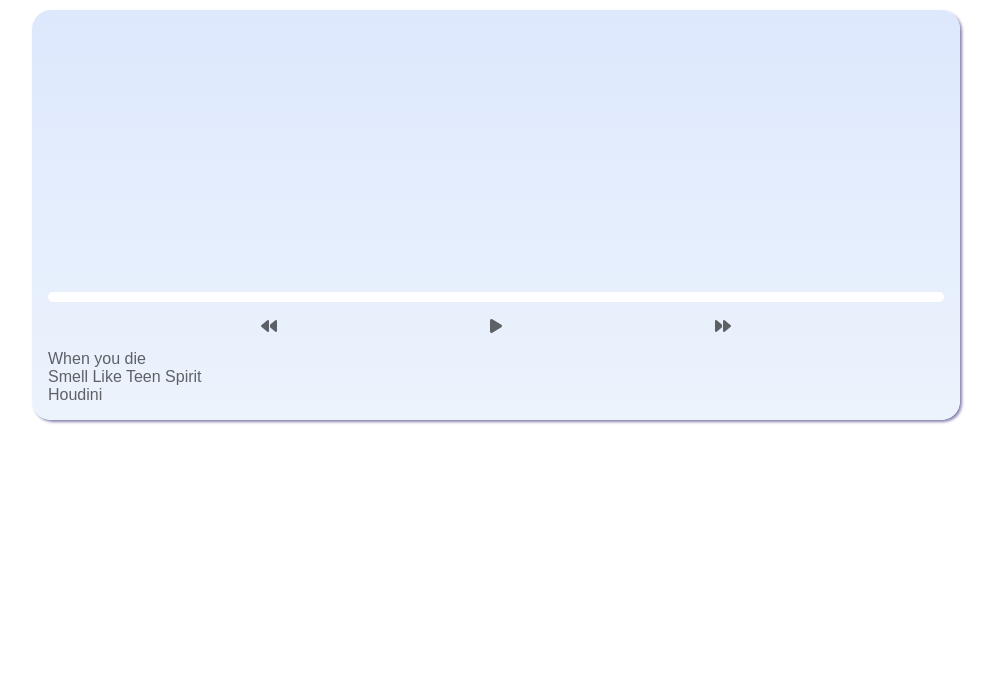
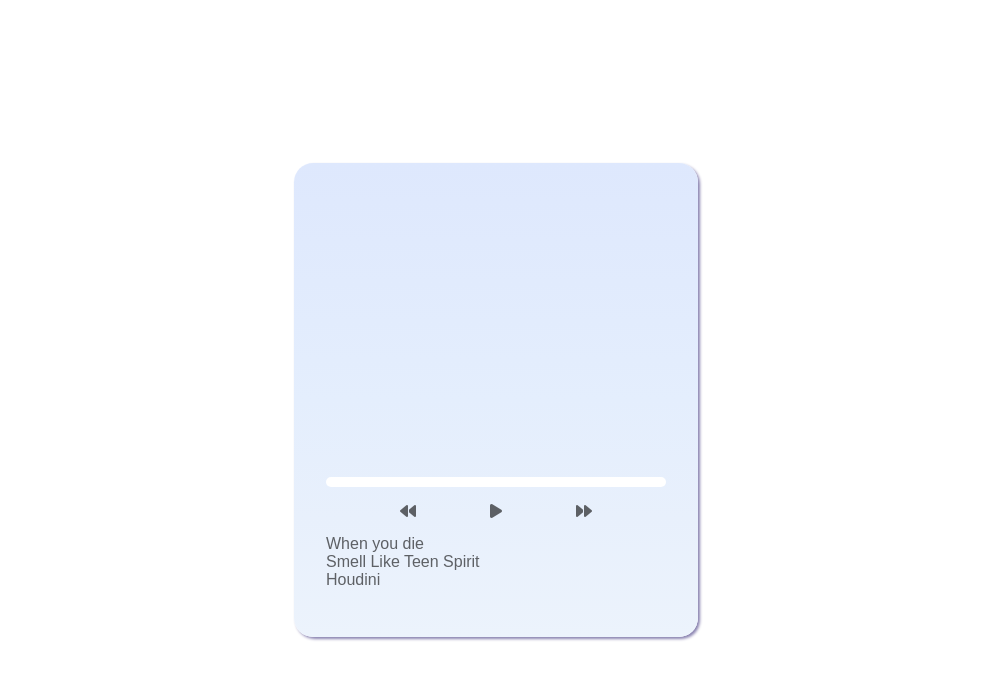
Before and after one commit to BetanzosJefferson/Music-player, a website: page index.html in a window 1280 px wide. Shown: the whole page, without its empty margins (144-1139 px from the left). Drawn offline with Linux system fonts and the light colour scheme; a web font is replaced by a local one.

Commit message:
Media queries css

```diff
--- a/src/css/main.css
+++ b/src/css/main.css
@@ -10,6 +10,7 @@
     padding: 0;
 }
 html, body{
+    height: 100vh;
     box-sizing: border-box;
     font-family: var(--mainFont);
 }
@@ -21,7 +22,6 @@
 .container{
     margin-top: 10px;
     margin-bottom: 10px;
-    height: 100%;
     width: 70%;
     background-image: linear-gradient(
       to bottom,
@@ -105,3 +105,11 @@
     font-weight: bold;
     color: var(--active);
 }
+
+@media (min-width : 768px) {
+    .container{
+        padding: 2rem;
+        width: 340px;
+    }
+
+}
```
